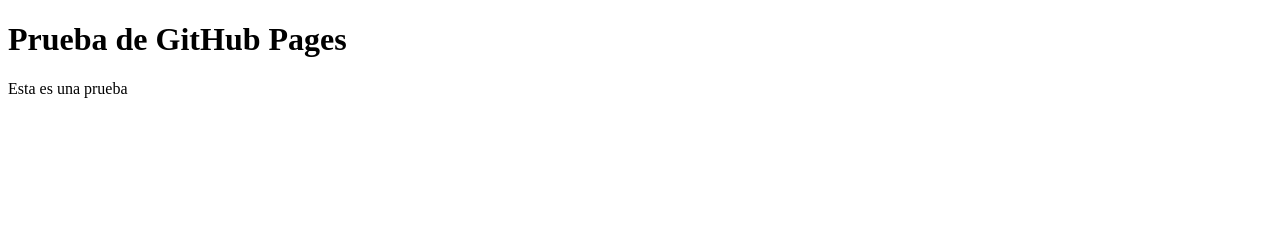
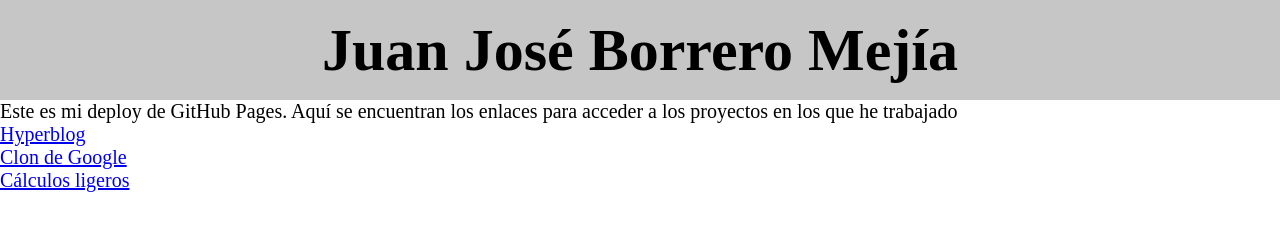
Before and after one commit to faendal/faendal.github.io, a plain HTML site: page index.html in a window 1280 px wide. Drawn offline with Linux system fonts and the light colour scheme.

Commit message:
Creación de la hoja de estilos

```diff
--- /dev/null
+++ b/css/styles.css
@@ -0,0 +1,34 @@
+/* General */
+
+*
+{
+    box-sizing: border-box;
+    margin: 0;
+    padding: 0;
+}
+
+html
+{
+    font-size: 62.5%;
+    font-family: 'Times New Roman', Times, serif;
+}
+
+/* Header */
+
+header
+{
+    width: 100%;
+    height: 100px;
+    font-size: 3rem;
+    display: flex;
+    justify-content: center;
+    align-items: center;
+    background-color: #c6c6c6;
+}
+
+/* Main */
+
+main
+{
+    font-size: 2rem;
+}
--- a/index.html
+++ b/index.html
@@ -5,9 +5,21 @@
     <meta http-equiv="X-UA-Compatible" content="IE=edge">
     <meta name="viewport" content="width=device-width, initial-scale=1.0">
     <title>Prueba de GitHub Pages</title>
+    <link rel="stylesheet" href="./css/styles.css">
 </head>
 <body>
-    <h1>Prueba de GitHub Pages</h1>
-    <p>Esta es una prueba</p>
+    <header>
+        <h1>Juan José Borrero Mejía</h1>
+    </header>
+    <main>
+        <section>
+            <p>Este es mi deploy de GitHub Pages. Aquí se encuentran los enlaces para acceder a los proyectos en los que he trabajado</p>
+        </section>
+        <ul>
+            <li><a href="/Estudio/Platzi/General/Git-Github/Proyecto/hyperblog/blogpost.html">Hyperblog</a></li>
+            <li><a href="/Estudio/Platzi/Desarrollo-web/2-Proyectos/1-Clon-Google/index.html">Clon de Google</a></li>
+            <li><a href="/Estudio/Platzi/Desarrollo-web/2-Proyectos/2-Pagina-Matematica/index.html">Cálculos ligeros</a></li>
+        </ul>
+    </main>
 </body>
 </html>
```
